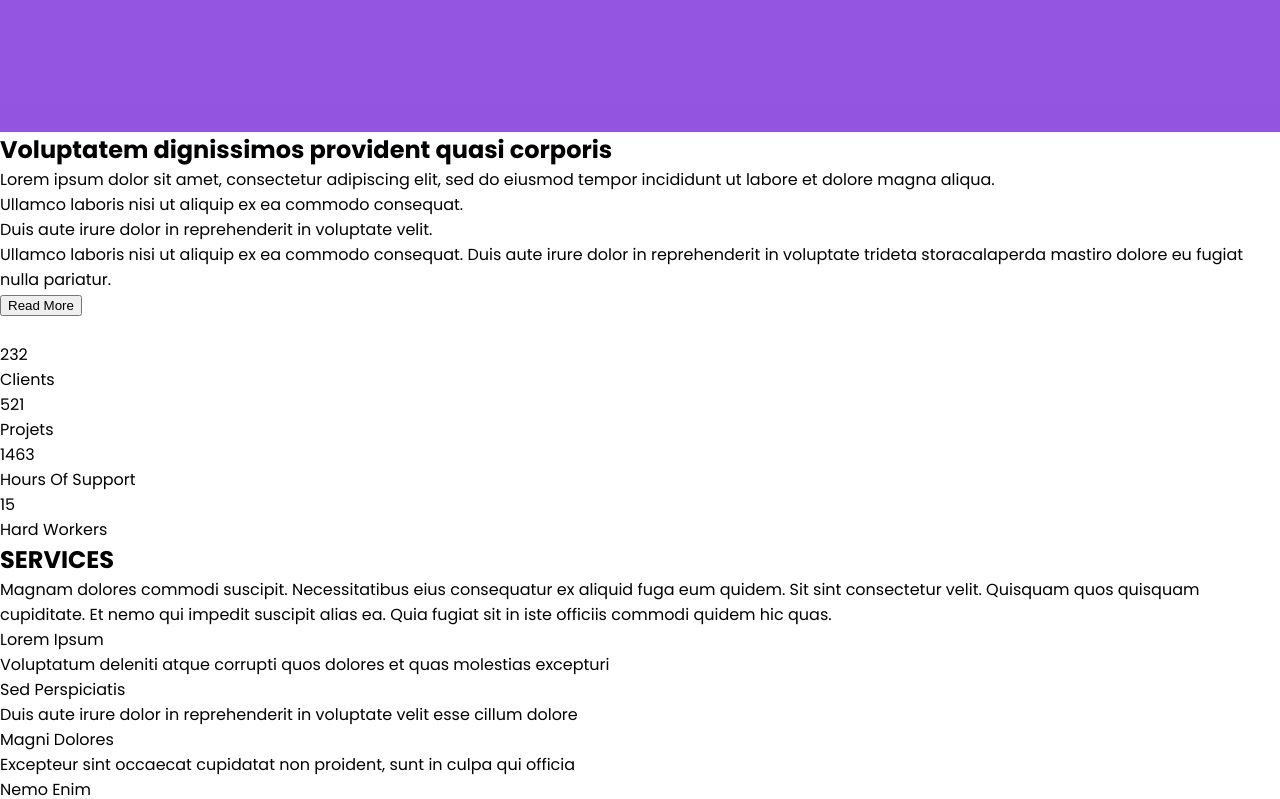
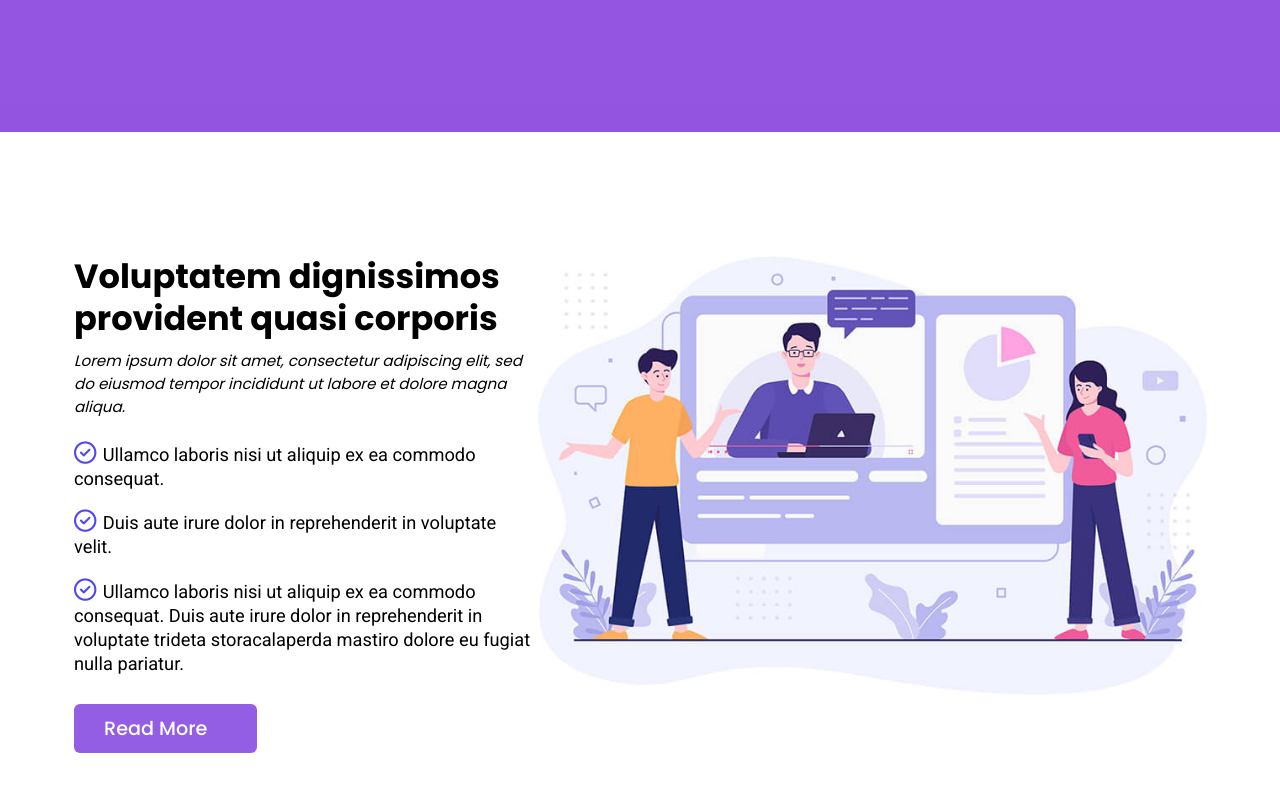
Before and after one commit to Michnowicz/projetFinalDOM-Aleksander_Michnowicz, a plain HTML site: page index.html in a window 1280 px wide. Shown: the part 1420-2219 px from the top of the page. Drawn offline with Linux system fonts and the light colour scheme.

Commit message:
voluptatem: layout

```diff
--- a/index.html
+++ b/index.html
@@ -7,9 +7,12 @@
 
         <link rel="stylesheet" href="./public/css/style.css">
 
+        <script src="https://kit.fontawesome.com/1659b3772d.js" crossorigin="anonymous"></script>
+
         <link rel="preconnect" href="https://fonts.googleapis.com">
         <link rel="preconnect" href="https://fonts.gstatic.com" crossorigin>
         <link href="https://fonts.googleapis.com/css2?family=Poppins:wght@100;200;300;400;500;600;700;800;900&display=swap" rel="stylesheet">
+        <link href="https://fonts.googleapis.com/css2?family=Roboto:wght@100;300;400;500;700;900&display=swap" rel="stylesheet">
 
     </head>
     <body>
@@ -44,18 +47,18 @@
         </header>
 
         <section class="voluptatem">
-            <div>
+            <div class="voluptatemText">
                 <h2>Voluptatem dignissimos provident quasi corporis</h2>
-                <p>Lorem ipsum dolor sit amet, consectetur adipiscing elit, sed do eiusmod tempor incididunt ut labore et dolore magna aliqua.</p>
+                <p class="voluptatemP1"><i>Lorem ipsum dolor sit amet, consectetur adipiscing elit, sed do eiusmod tempor incididunt ut labore et dolore magna aliqua.</i></p>
                 <div>
-                    <i></i><p>Ullamco laboris nisi ut aliquip ex ea commodo consequat.</p>
-                    <i></i><p>Duis aute irure dolor in reprehenderit in voluptate velit.</p>
-                    <i></i><p>Ullamco laboris nisi ut aliquip ex ea commodo consequat. Duis aute irure dolor in reprehenderit in voluptate trideta storacalaperda mastiro dolore eu fugiat nulla pariatur.</p>
+                    <p><i class="fa-regular fa-circle-check" style="color: #5046f9;"></i>Ullamco laboris nisi ut aliquip ex ea commodo consequat.</p>
+                    <p><i class="fa-regular fa-circle-check" style="color: #5046f9;"></i>Duis aute irure dolor in reprehenderit in voluptate velit.</p>
+                    <p><i class="fa-regular fa-circle-check" style="color: #5046f9;"></i>Ullamco laboris nisi ut aliquip ex ea commodo consequat. Duis aute irure dolor in reprehenderit in voluptate trideta storacalaperda mastiro dolore eu fugiat nulla pariatur.</p>
                 </div>
-                <button>Read More</button>
+                <button class="btnColor">Read More</button>
             </div>
-            <div>
-                <img src="" alt="">
+            <div class="voluptatemImg">
+                <img src="./public/img/about.jpg" alt="">
             </div>
         </section>
 
--- a/public/src/sass/_color.sass
+++ b/public/src/sass/_color.sass
@@ -1,3 +1,9 @@
+//nav
 $navBlue: #3e2fc0c9
 
+//btn
 $transparent: #ffffff00
+$btnPurple : #935de4
+
+
+$iconBlue: #5846f9
--- a/public/src/sass/_fonts.sass
+++ b/public/src/sass/_fonts.sass
@@ -1 +1,2 @@
 $poppins: 'Poppins', sans-serif
+$roboto: 'Roboto', sans-serif
--- a/public/src/sass/modules/_global.sass
+++ b/public/src/sass/modules/_global.sass
@@ -23,3 +23,14 @@ a
     font-weight: 500
     border-radius: 6px
     font-family: $poppins
+
+
+.btnColor
+    color: white
+    background-color: $btnPurple
+    border: none
+    padding: 10px 50px 10px 30px
+    font-size: 1.2rem
+    font-weight: 500
+    border-radius: 6px
+    font-family: $poppins
--- /dev/null
+++ b/public/src/sass/modules/_numbers.sass
@@ -0,0 +1,4 @@
+
+.numbers
+    background-image: url("../img/counts-bg.png")
+    height: 52vh
--- a/public/src/sass/modules/_style.sass
+++ b/public/src/sass/modules/_style.sass
@@ -1,3 +1,5 @@
 @import ./_global
 @import ./_navbar
 @import ./_header
+@import ./_voluptatem
+@import ./_numbers
--- /dev/null
+++ b/public/src/sass/modules/_voluptatem.sass
@@ -0,0 +1,33 @@
+
+.voluptatem
+    width: auto
+    height: 110vh
+    display: flex
+    padding: 124px 72px 0 74px
+
+.voluptatemText
+    h2
+        font-size: 2.1rem
+        line-height: 2.6rem
+    .voluptatemP1
+        margin-top: 10px
+        font-size: 0.945rem
+    div
+        margin-top: 24px
+        margin-bottom: 28px
+        p
+            font-size: 1.14rem
+            font-family: $roboto
+            margin-bottom: 1.2rem
+            line-height: 1.5rem
+            i
+                font-size: 1.4rem
+                margin-right: 0.4rem
+
+
+
+
+
+.voluptatemImg
+    img
+        height: 440px
```
Also changed, not shown: public/css/style.css, 1 other file.
